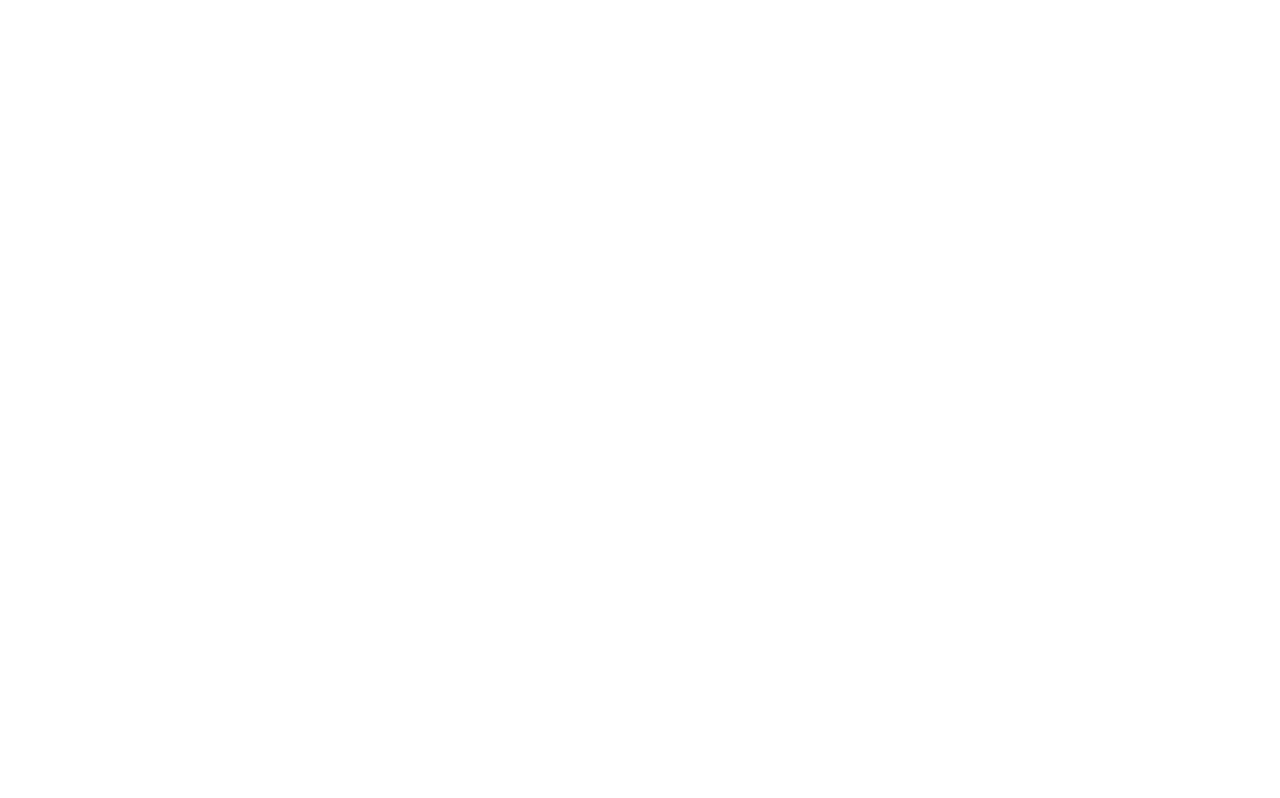
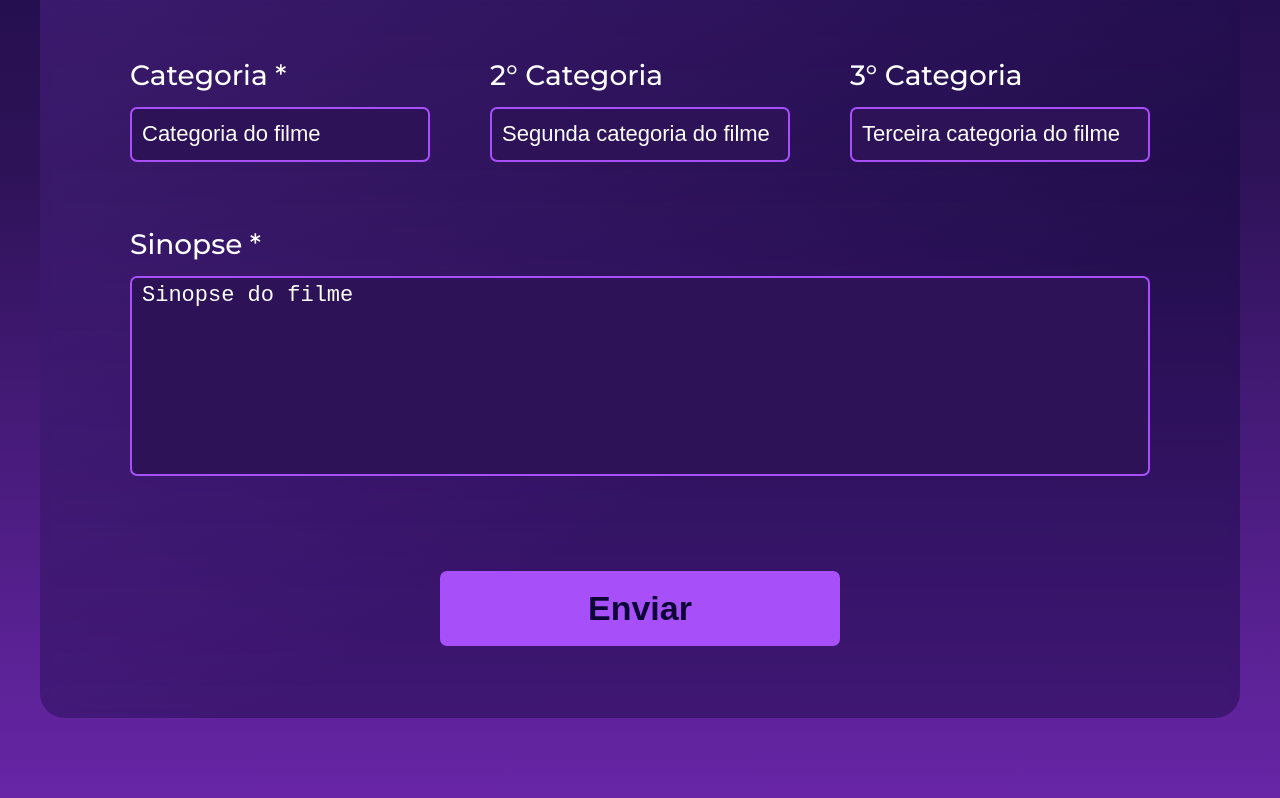
Before and after one commit to JoaoBelai/Filmes, a React (Vite) app in the folder FrontEnd/: page /form in a window 1280 px wide. Before the commit this address had no page. Shown: the part 952-1750 px from the top of the page. Before the commit the page ends 800 px from the top, so only its background shows below. Built offline with nearby package versions, Linux system fonts and the light colour scheme.

Commit message:
tela de form começando a integrar

```diff
--- a/FrontEnd/src/AppRoutes.tsx
+++ b/FrontEnd/src/AppRoutes.tsx
@@ -4,6 +4,7 @@
 import Filmes from './Pages/Filmes/Filmes';
 import Login from './Pages/Login/Login';
 import FilmeEspec from './Pages/FilmeEspec/FilmeEspec';
+import FormPage from './Pages/Form/FormPage';
 
 function AppRoutes(){
     return(
@@ -13,6 +14,8 @@
             <Route path='/sobre' element={<Sobre/>}/>
             <Route path='/filmes' element={<Filmes/>}/>
             <Route path='/filmes/:id' element={<FilmeEspec/>}/>
+            <Route path='/form' element={<FormPage/>}/>
+            <Route path='/form/:id' element={<FormPage/>}/>
         </Routes>
     );
 
--- /dev/null
+++ b/FrontEnd/src/Components/Form/Form.css
@@ -0,0 +1,91 @@
+.formFilme{
+    width: 1200px;
+    height: 1520px;
+    display: flex;
+    align-items: center;
+    justify-content: center;
+    flex-direction: column;
+    border-radius: 25px;
+    background: linear-gradient(153deg,rgba(167, 79, 249, 0.4) 0%, rgba(13, 5, 54, 0.4) 76%);
+    backdrop-filter: blur(5.0px);
+    -webkit-backdrop-filter: blur(5.0px);
+}
+
+.formTitle{
+    font-size: 50px;
+    font-weight: 600;
+    color: #fff;
+    margin-bottom: 50px;
+}
+.linhaForm{
+    width: 90%;
+    display: flex;
+    flex-direction: row;
+    align-items: center;
+    justify-content: space-between;
+}
+
+.inputForm{
+    display: flex;
+    align-items: flex-start;
+    flex-direction: column;
+    gap: 15px;
+    width: 60%;
+    color: #fff;
+    font-size: 28px;
+    padding: 0px 30px 0 30px;
+    font-weight: 500;
+    margin-bottom: 65px;
+}
+
+.inputForm input{
+    width: 100%;
+    height: 55px;
+    font-size: 22px;
+    font-weight: 500;
+    color: #fff;
+    border: 2px solid #A74FF9;
+    background-color: #2D1257;
+    padding: 5px 10px 5px 10px;
+    border-radius: 7px;
+}
+
+.inputForm input::placeholder{
+    color: #fff;
+}
+
+.inputForm textarea{
+    width: 1020px;
+    height: 200px;
+    font-size: 22px;
+    font-weight: 500;
+    color: #fff;
+    border: 2px solid #A74FF9;
+    background-color: #2D1257;
+    padding: 5px 10px 5px 10px;
+    border-radius: 7px;
+    resize: none;
+}
+
+.inputForm textarea::placeholder{
+    color: #fff;
+}
+
+.buttonForm{
+    width: 400px;
+    height: 75px;
+    background-color: #A74FF9;
+    border: none;
+    color: #0D0536;
+    font-size: 34px;
+    font-weight: 600;
+    padding: 10px;
+    border-radius: 7px;
+    cursor: pointer;
+    margin-top: 30px;
+}
+
+.buttonForm:hover{
+    transform: scale(1.1);
+    transition: 250ms ease-in-out;
+}
--- /dev/null
+++ b/FrontEnd/src/Components/Form/Form.tsx
@@ -0,0 +1,200 @@
+import './Form.css'
+import React, { useState, useEffect } from 'react';
+
+type FilmeInfo = {
+    titulo: string;
+    ano: string;
+    sinopse: string;
+    generos: string[];
+    duracao: number;
+    poster: string;
+    banner: string;
+    diretores: string[];
+    elenco: string[];
+    produtora: string;
+};
+
+type FormProp ={
+    titulo: string;
+    initialData?: FilmeInfo;
+    onSubmit: (data: FilmeInfo) => void;
+}
+
+const defaultState: FilmeInfo = {
+  titulo: '',
+  ano: '',
+  diretores: [],
+  elenco: [],
+  produtora: '',
+  duracao: 0,
+  poster: '',
+  banner: '',
+  generos: [],
+  sinopse: '',
+};
+
+function Form({titulo, initialData, onSubmit}: FormProp){
+
+    const [formData, setFormData] = useState<FilmeInfo>(initialData || defaultState);
+
+    useEffect(() => {
+        if (initialData) {
+        setFormData(initialData);
+        }
+    }, [initialData]);
+
+    const handleChange = (e: React.ChangeEvent<HTMLInputElement | HTMLTextAreaElement>) =>{
+        const {name, value} = e.target;
+        setFormData((prevData) => ({
+            ...prevData,
+            [name]: value,
+        }));
+    }
+
+    const handleSubmit = (e: React.FormEvent) => {
+        e.preventDefault();
+        onSubmit(formData);
+    };
+
+    return(
+            <form className="formFilme">
+                <h1 className='formTitle'>{titulo}</h1>
+
+                <div className='linhaForm'>
+                    <article className='inputForm'>
+                        <label htmlFor="titulo">Titulo *</label>
+                        <input
+                            type="text"
+                            placeholder="Título do filme"
+                            id='titulo'
+                            required
+                        />
+                    </article>
+
+                    <article className='inputForm'>
+                        <label htmlFor="ano">Ano *</label>
+                        <input
+                            type="text"
+                            placeholder="Ano"
+                            id='ano'
+                            required
+                        />
+                    </article>
+                </div>
+
+                <div className='linhaForm'>
+                    <article className='inputForm'>
+                        <label htmlFor="diretor">Diretor *</label>
+                        <input
+                            type="text"
+                            placeholder="Diretor do filme"
+                            id='diretor'
+                            required
+                        />
+                    </article>
+
+                    <article className='inputForm'>
+                        <label htmlFor="ator">Ator/Atriz *</label>
+                        <input
+                            type="text"
+                            placeholder="Ator ou Atriz Principal"
+                            id='ator'
+                            required
+                        />
+                    </article>
+                </div>
+
+                <div className='linhaForm'>
+                    <article className='inputForm'>
+                        <label htmlFor="produtora">Produtora *</label>
+                        <input
+                            type="text"
+                            placeholder="Produtora do filme"
+                            id='produtora'
+                            required
+                        />
+                    </article>
+
+                    <article className='inputForm'>
+                        <label htmlFor="duracao">Duração *</label>
+                        <input
+                            type="text"
+                            placeholder="Duração do filme em minutos"
+                            id='duracao'
+                            required
+                        />
+                    </article>
+                </div>
+
+                <div className='linhaForm'>
+                    <article className='inputForm'>
+                        <label htmlFor="poster">Url Poster *</label>
+                        <input
+                            type="text"
+                            placeholder="Url do Poster do filme"
+                            id='poster'
+                            required
+                        />
+                    </article>
+
+                    <article className='inputForm'>
+                        <label htmlFor="banner">Url do Banner *</label>
+                        <input
+                            type="text"
+                            placeholder="Url do Banner do filme"
+                            id='banner'
+                            required
+                        />
+                    </article>
+                </div>
+
+                <div className='linhaForm'>
+                    <article className='inputForm'>
+                        <label htmlFor="categoria">Categoria *</label>
+                        <input
+                            type="text"
+                            placeholder="Categoria do filme"
+                            id='categoria'
+                            required
+                        />
+                    </article>
+
+                    <article className='inputForm'>
+                        <label htmlFor="categoria2">2° Categoria</label>
+
+                        <input
+                            type="text"
+                            placeholder="Segunda categoria do filme"
+                            id='categoria2'
+                        />
+                    </article>
+
+                    <article className='inputForm'>
+                         <label htmlFor="categoria3">3° Categoria</label>
+
+                        <input
+                            type="text"
+                            placeholder="Terceira categoria do filme"
+                            id='categoria3'
+                        />
+                    </article>
+                </div>
+
+                <div className='linhaForm'>
+                    <article className='inputForm'>
+                        <label htmlFor="sinopse">Sinopse *</label>
+                        <textarea
+                            placeholder="Sinopse do filme"
+                            id='sinopse'
+                            required
+                        ></textarea>
+                    </article>
+                </div>
+
+
+                <button className='buttonForm' type="submit">Enviar</button>
+            </form>
+    )
+}
+
+export default Form;
--- /dev/null
+++ b/FrontEnd/src/Pages/Form/FormPage.css
@@ -0,0 +1,8 @@
+.mainForm{
+    display: flex;
+    flex-direction: column;
+    align-items: center;
+    justify-content: center;
+    padding: 150px;
+    background: linear-gradient(180deg,rgba(13, 5, 54, 1) 23%, rgba(45, 18, 87, 1) 61%, rgba(110, 40, 175, 1) 100%);
+}
--- /dev/null
+++ b/FrontEnd/src/Pages/Form/FormPage.tsx
@@ -0,0 +1,20 @@
+import './FormPage.css'
+import Navbar from '../../Components/Navbar/Navbar';
+import Footer from '../../Components/Footer/Footer';
+import Form from '../../Components/Form/Form';
+
+function FormPage(){
+    return(
+        <>
+            <header>
+                <Navbar/>
+            </header>
+            <main className='mainForm'>
+                <Form titulo='Adição de Filme'/>
+            </main>
+            <Footer/>
+        </>
+    );
+}
+
+export default FormPage;
```
